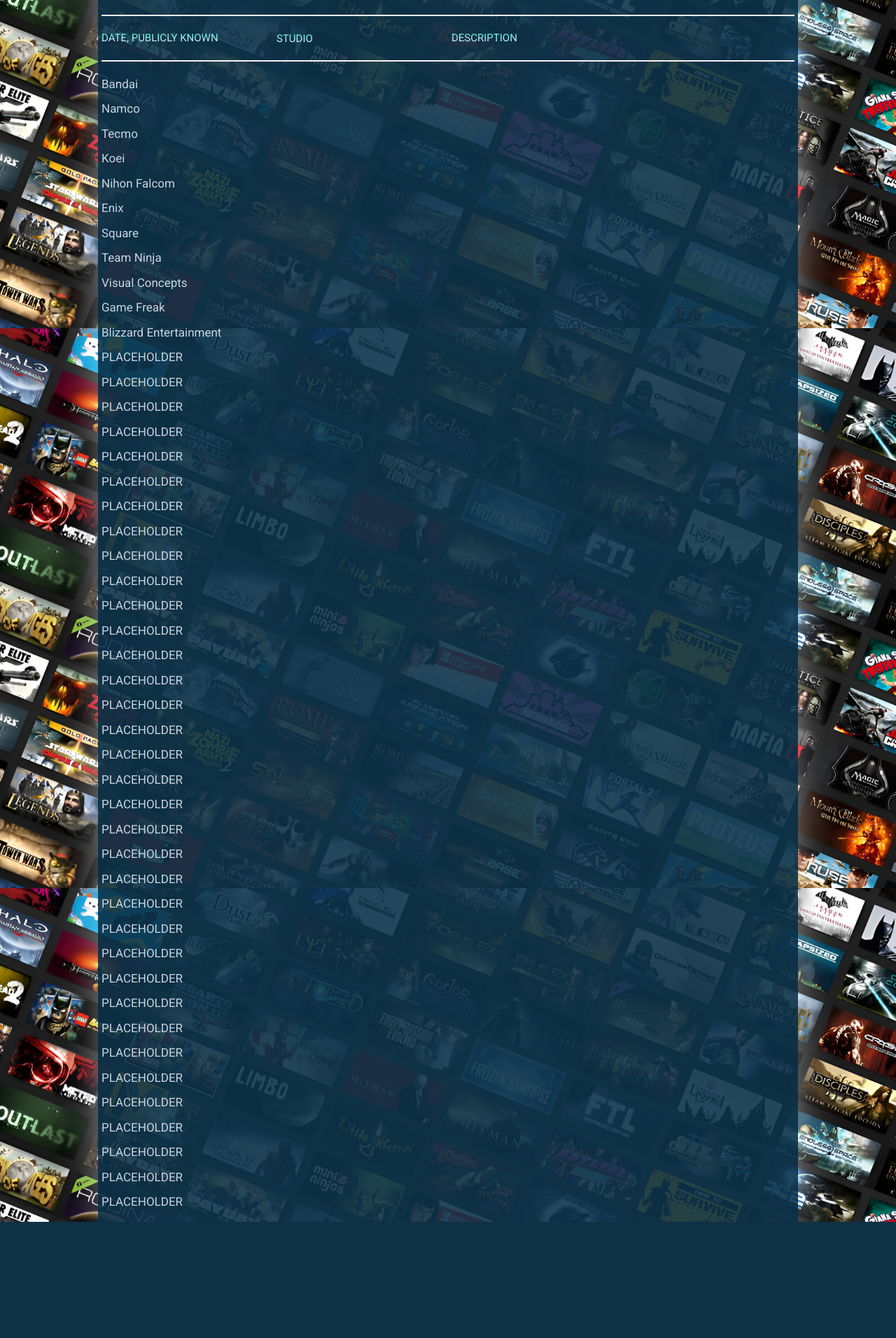
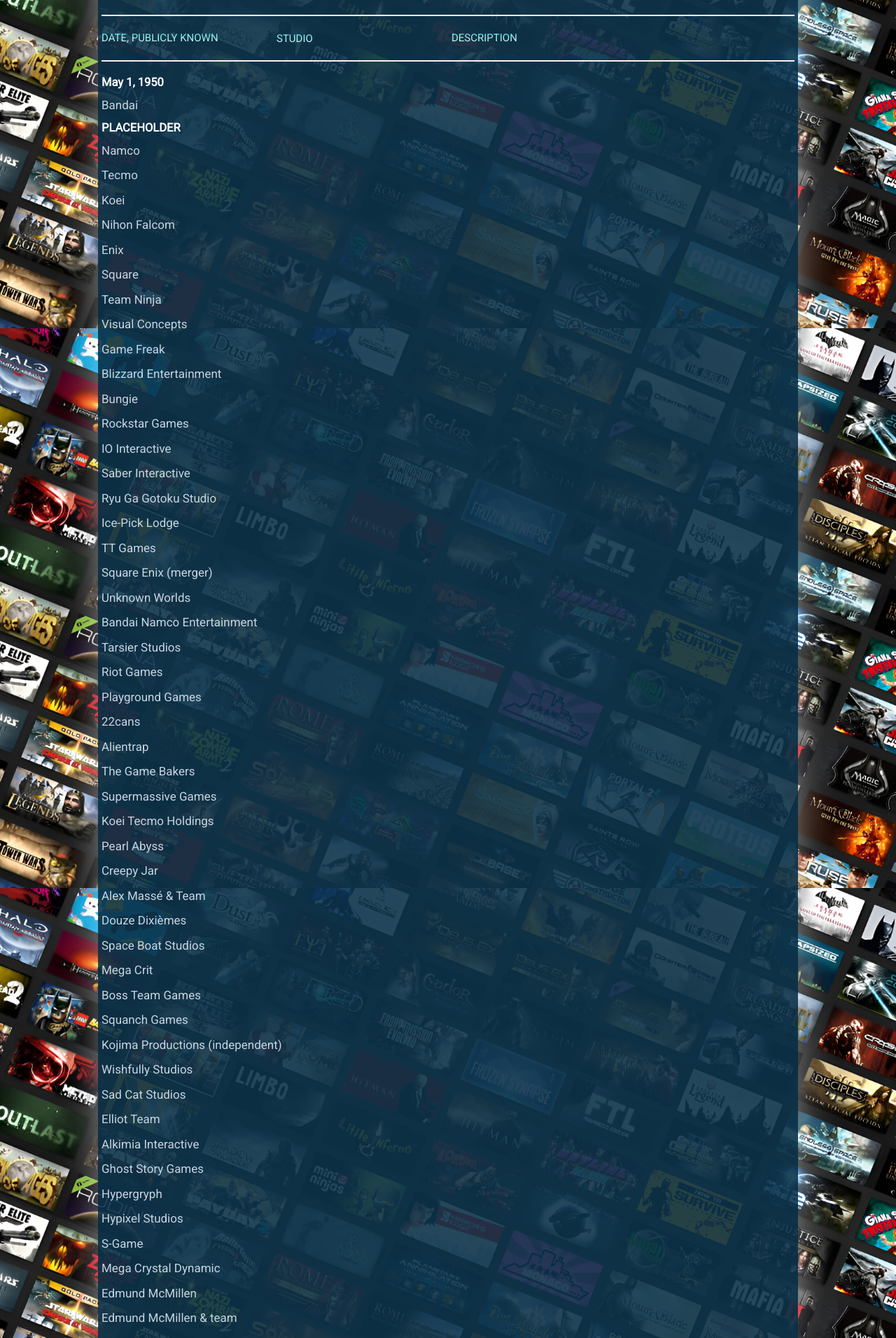
Before and after one commit to 24007eeeeeee/Flask_Steam_Games2, a Flask app: page /studiodesc in a window 1280 px wide; the page is wider, and only the part inside the window is pictured. Shown: the part 331-2243 px from the top of that part at 70% size. Before the commit the page ends 2077 px from the top of that part, so only its background shows below. Run offline with Flask 3, Linux system fonts and the light colour scheme.

Commit message:
46 commit | css margins for studio name done, with html dates done with mostly placeholders

```diff
--- a/templates/studiodesc.html
+++ b/templates/studiodesc.html
@@ -71,11 +71,19 @@
 <!-- This really is just a line -->
 <hr class="justaline">
 
-<!-- These are just headings and paragraphs -->
+<!-- These are just headings of date, studio paragraph1 for description -->
+<!-- div class 0 -->
+<div class="StudioLabelDate0">
+    <h3>May 1, 1950</h3>
+</div>
 <div class="StudioLabel0">
     <h2>Bandai </h2>
 </div>
 
+<!-- div class 1 -->
+<div class="StudioLabelDate1">
+    <h3>PLACEHOLDER</h3>
+</div>
 <div class="StudioLabel1">
     <h2>Namco </h2>
 </div>
@@ -117,128 +125,140 @@
 </div>
 
 <div class="StudioLabel11">
-    <h2>PLACEHOLDER </h2>
+    <h2>Bungie </h2>
 </div>
 
 <div class="StudioLabel12">
-    <h2>PLACEHOLDER </h2>
+    <h2>Rockstar Games </h2>
 </div>
 
 <div class="StudioLabel13">
-    <h2>PLACEHOLDER </h2>
+    <h2>IO Interactive </h2>
 </div>
 
 <div class="StudioLabel14">
-    <h2>PLACEHOLDER </h2>
+    <h2>Saber Interactive </h2>
 </div>
 <div class="StudioLabel15">
-    <h2>PLACEHOLDER </h2>
+    <h2>Ryu Ga Gotoku Studio </h2>
 </div>
 
 <div class="StudioLabel16">
-    <h2>PLACEHOLDER </h2>
+    <h2>Ice-Pick Lodge </h2>
 </div>
 <div class="StudioLabel17">
-    <h2>PLACEHOLDER </h2>
+    <h2>TT Games </h2>
 </div>
 
 <div class="StudioLabel18">
-    <h2>PLACEHOLDER </h2>
+    <h2>Square Enix (merger) </h2>
 </div>
 <div class="StudioLabel19">
-    <h2>PLACEHOLDER </h2>
+    <h2>Unknown Worlds </h2>
 </div>
 
 <div class="StudioLabel20">
-    <h2>PLACEHOLDER </h2>
+    <h2>Bandai Namco Entertainment </h2>
 </div>
 <div class="StudioLabel21">
-    <h2>PLACEHOLDER </h2>
+    <h2>Tarsier Studios </h2>
 </div>
 
 <div class="StudioLabel22">
-    <h2>PLACEHOLDER </h2>
+    <h2>Riot Games </h2>
 </div>
 <div class="StudioLabel23">
-    <h2>PLACEHOLDER </h2>
+    <h2>Playground Games </h2>
 </div>
 
 <div class="StudioLabel24">
-    <h2>PLACEHOLDER </h2>
+    <h2>22cans </h2>
 </div>
 <div class="StudioLabel25">
-    <h2>PLACEHOLDER </h2>
+    <h2>Alientrap </h2>
 </div>
 
 <div class="StudioLabel26">
-    <h2>PLACEHOLDER </h2>
+    <h2>The Game Bakers </h2>
 </div>
 <div class="StudioLabel27">
-    <h2>PLACEHOLDER </h2>
+    <h2>Supermassive Games </h2>
 </div>
 
 <div class="StudioLabel28">
-    <h2>PLACEHOLDER </h2>
+    <h2>Koei Tecmo Holdings </h2>
 </div>
 <div class="StudioLabel29">
-    <h2>PLACEHOLDER </h2>
+    <h2>Pearl Abyss </h2>
 </div>
 
 <div class="StudioLabel30">
-    <h2>PLACEHOLDER </h2>
+    <h2>Creepy Jar </h2>
 </div>
 <div class="StudioLabel31">
-    <h2>PLACEHOLDER </h2>
+    <h2>Alex Massé & Team </h2>
 </div>
 
 <div class="StudioLabel32">
-    <h2>PLACEHOLDER </h2>
+    <h2>Douze Dixièmes </h2>
 </div>
 <div class="StudioLabel33">
-    <h2>PLACEHOLDER </h2>
+    <h2>Space Boat Studios </h2>
 </div>
 
 <div class="StudioLabel34">
-    <h2>PLACEHOLDER </h2>
+    <h2>Mega Crit </h2>
 </div>
 <div class="StudioLabel35">
-    <h2>PLACEHOLDER </h2>
+    <h2>Boss Team Games </h2>
 </div>
 
 <div class="StudioLabel36">
-    <h2>PLACEHOLDER </h2>
+    <h2>Squanch Games </h2>
 </div>
 <div class="StudioLabel37">
-    <h2>PLACEHOLDER </h2>
+    <h2>Kojima Productions (independent) </h2>
 </div>
 
 <div class="StudioLabel38">
-    <h2>PLACEHOLDER </h2>
+    <h2>Wishfully Studios </h2>
 </div>
 <div class="StudioLabel39">
-    <h2>PLACEHOLDER </h2>
+    <h2>Sad Cat Studios </h2>
 </div>
 
 <div class="StudioLabel40">
-    <h2>PLACEHOLDER </h2>
+    <h2>Elliot Team </h2>
 </div>
 <div class="StudioLabel41">
-    <h2>PLACEHOLDER </h2>
+    <h2>Alkimia Interactive </h2>
 </div>
 
 <div class="StudioLabel42">
-    <h2>PLACEHOLDER </h2>
+    <h2>Ghost Story Games </h2>
 </div>
 <div class="StudioLabel43">
-    <h2>PLACEHOLDER </h2>
+    <h2>Hypergryph </h2>
 </div>
 
 <div class="StudioLabel44">
-    <h2>PLACEHOLDER </h2>
+    <h2>Hypixel Studios </h2>
 </div>
 
 <div class="StudioLabel45">
-    <h2>PLACEHOLDER </h2>
+    <h2>S-Game </h2>
+</div>
+
+<div class="StudioLabel46">
+    <h2>Mega Crystal Dynamic </h2>
+</div>
+
+<div class="StudioLabel47">
+    <h2>Edmund McMillen </h2>
+</div>
+
+<div class="StudioLabel48">
+    <h2>Edmund McMillen & team</h2>
 </div>
 
 
```
